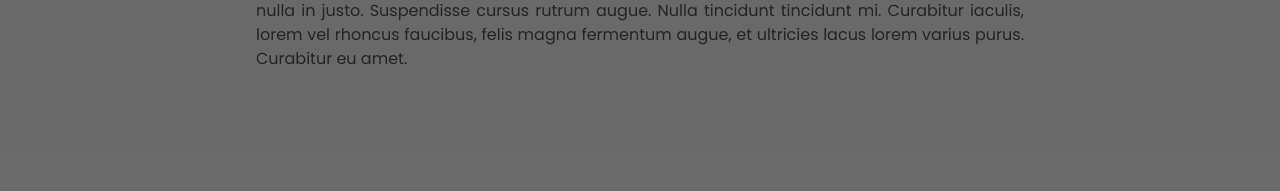
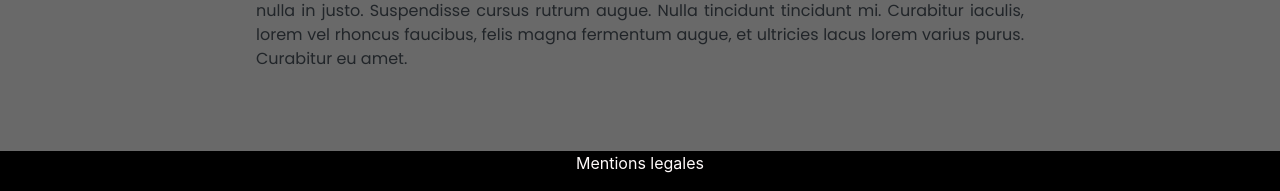
Before and after one commit to Hoang-Kevin/AisoWeb, a PHP site: page / in a window 1280 px wide. Shown: the part 1257-1448 px from the top of the page. Before the commit the page ends 1321 px from the top, so only its background shows below. Run offline with PHP 8.4, Linux system fonts and the light colour scheme.

Commit message:
oiojeujke

```diff
--- a/index.css
+++ b/index.css
@@ -80,12 +80,20 @@ body{
 figure{
     float: left;
 }
+
 footer{
     background-color: black;
-    position: absolute;
+    text-align: center;
+    position: relative;
     bottom: 0;
     width: 100%;
     height: 2.5rem;
+}
+
+.Mentions
+{
+    color: #FFFAFA;
+    text-decoration: none;
 }
 
 .leftfloat
--- a/index.html
+++ b/index.html
@@ -95,5 +95,11 @@ adipiscing nisl, ac euismod nibh nisl eu lectus. Fusce vulputate sem at sapien.
         </p>
       </section>
     </main>
+
+    <footer>
+      <a href="https://www.service-public.fr/professionnels-entreprises/vosdroits/F31228" target ="_blank" class="Mentions">
+          Mentions legales
+      </a>
+    </footer>
   </body>
 </html>
```
Also changed, not shown: 1 other file.
